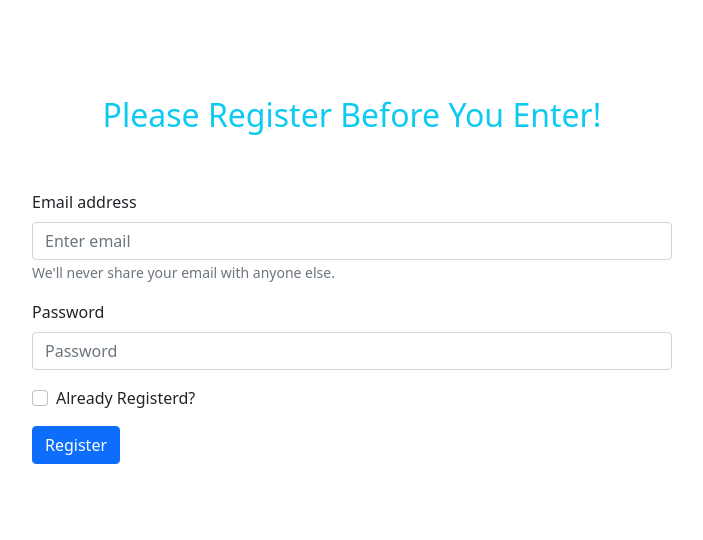
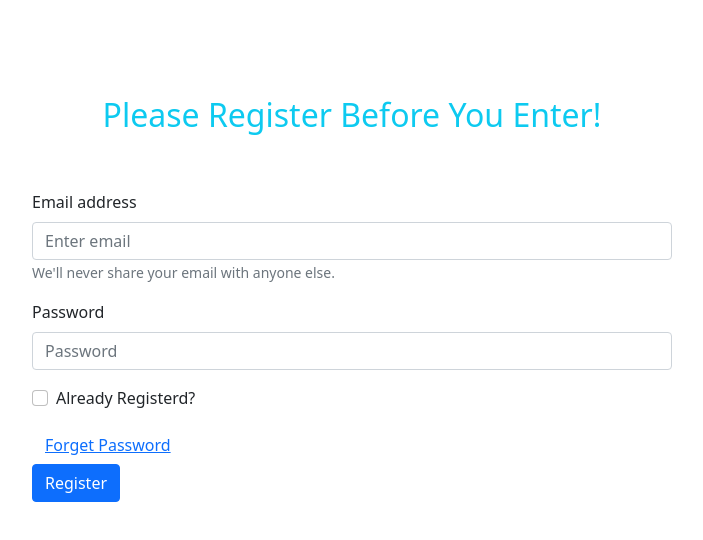
Before and after one commit to AkashMAbrrar/simple-email-firebase-authentication, a React (Create React App) app: page / in a window 1280 px wide. Shown: the top 540 px of the page, without its empty margins (288-991 px from the left). Built offline with nearby package versions, Linux system fonts and the light colour scheme.

Commit message:
registration email and verification funcion done

```diff
--- a/src/App.js
+++ b/src/App.js
@@ -1,7 +1,7 @@
 import './App.css';
 import 'bootstrap/dist/css/bootstrap.min.css';
 import app from './firebase.init';
-import { createUserWithEmailAndPassword, getAuth } from "firebase/auth";
+import { createUserWithEmailAndPassword, getAuth, sendEmailVerification, sendPasswordResetEmail, signInWithEmailAndPassword } from "firebase/auth";
 import Form from 'react-bootstrap/Form'
 import { Button } from 'react-bootstrap';
 import { useState } from 'react';
@@ -13,7 +13,7 @@ const auth = getAuth(app)
 function App() {
 
   const [validated, setValidated] = useState(false);
-  const [error1, setError] = useState('');
+  const [error, setError] = useState('');
   const [email, setEmail] = useState('');
   const [password, setPassword] = useState('');
   const [registerd, setRegisterd] = useState(false);
@@ -44,21 +44,62 @@ function App() {
     }
 
     setValidated(true);
-    setError('')
+    setError('');
 
+    if (registerd) {
+      signInWithEmailAndPassword(auth, email, password)
+        .then(result => {
+          const user = result.user;
+          console.log(user)
+        })
+        .catch(error => {
+          console.log(error)
+          setError(error.message)
+        })
+    }
+    else {
+      createUserWithEmailAndPassword(auth, email, password)
+        .then(result => {
+          const user = result.user;
+          console.log(user)
+          setEmail('');
+          setPassword('');
+        })
+        .catch(error => {
+          console.error(error);
+          setError(error.message)
+        })
+    }
     createUserWithEmailAndPassword(auth, email, password)
       .then(result => {
         const user = result.user;
         console.log(user)
         setEmail('');
         setPassword('');
+        verifyEmail();
       })
       .catch(error => {
-        console.error(error);
-        setError(error1.message)
+        console.log(error);
+        setError(error.message);
+        return;
       })
     event.preventDefault();
   }
+
+  const handlePasswordReset = () => {
+    sendPasswordResetEmail(auth, email)
+      .then(() => {
+        console.log('password reset email sent');
+      })
+  }
+
+  const verifyEmail = () => {
+    sendEmailVerification(auth.currentUser)
+      .then(() => {
+        console.log('Email Verification sent');
+      })
+  }
+
   return (
     <div>
       <div className="registration w-50 mx-auto mt-5">
@@ -84,7 +125,9 @@ function App() {
           <Form.Group className="mb-3" controlId="formBasicCheckbox">
             <Form.Check onChange={handleRegisterd} type="checkbox" label="Already Registerd?" />
           </Form.Group>
-          <p className='text-danger'></p>
+          <p className='text-danger'>{error}</p>
+          <Button onClick={handlePasswordReset} variant='link'>Forget Password</Button>
+          <br />
           <Button variant="primary" type="submit">
             {registerd ? 'Login' : 'Register'}
           </Button>
```
